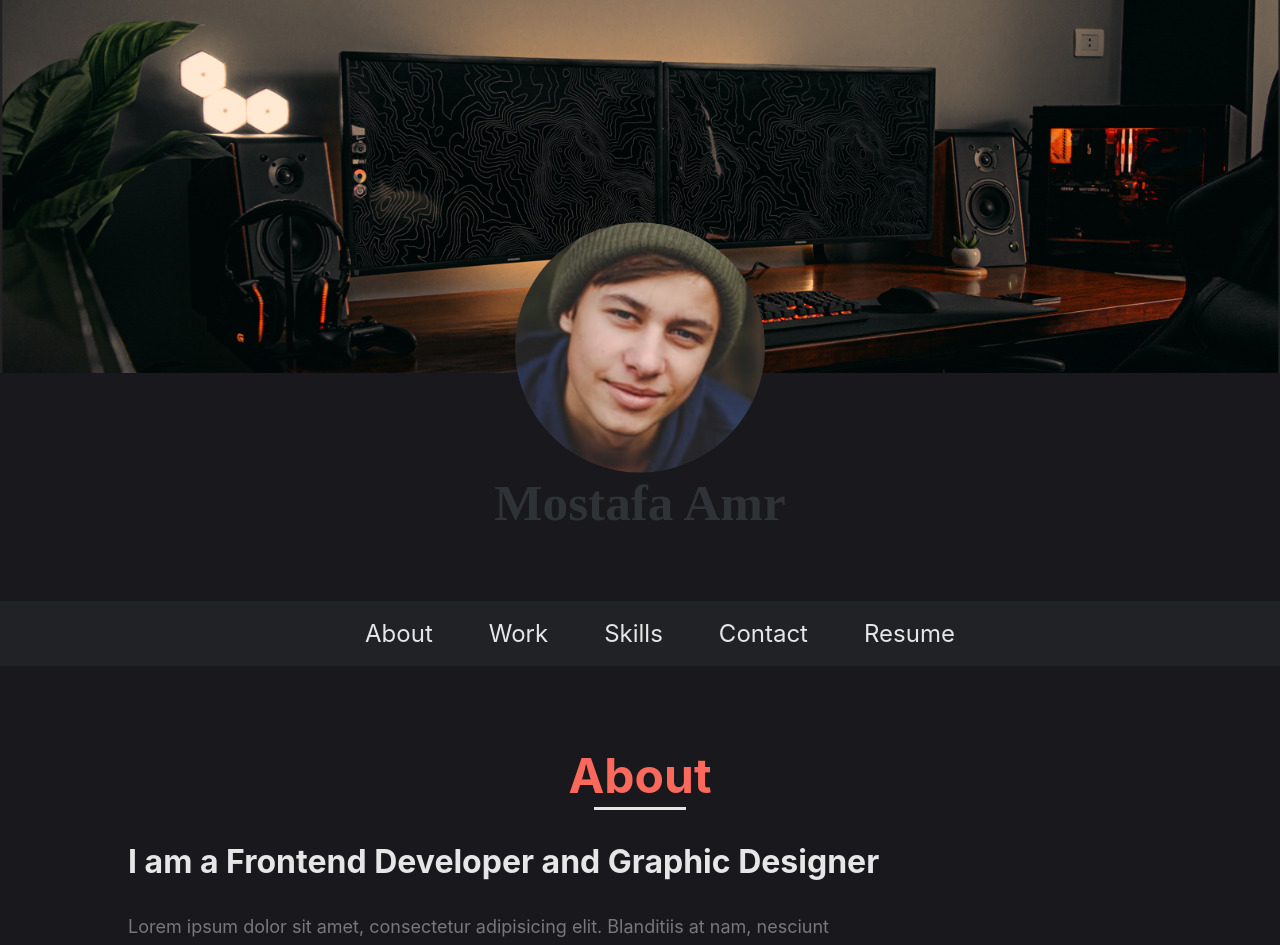
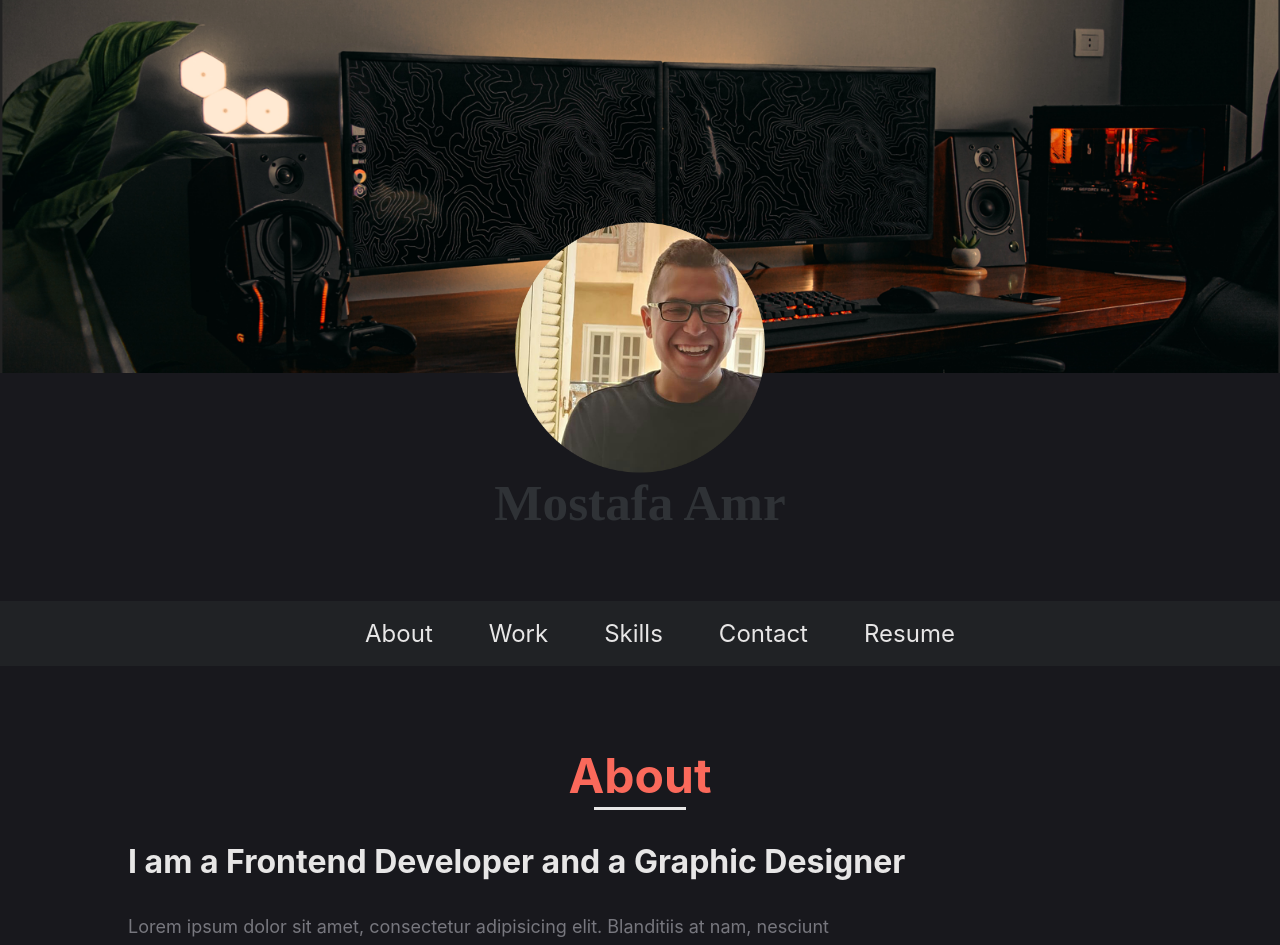
Before and after one commit to MostafaAmrHamed/portfolio, a React (Create React App) app: page / in a window 1280 px wide. Shown: the top 945 px of the page. Built offline with nearby package versions, Linux system fonts and the light colour scheme; a web font is replaced by a local one.

Commit message:
changed profile picture and fixed title in about section

```diff
--- a/src/components/About/About.tsx
+++ b/src/components/About/About.tsx
@@ -7,7 +7,7 @@ export const About = () => {
     <div className={styles.about} id="about">
       <div className={styles.container}>
         <h1 className={styles.title}> About </h1>
-        <h1 className={styles.intro}>I am a Frontend Developer and Graphic Designer</h1>
+        <h1 className={styles.intro}>I am a Frontend Developer and a Graphic Designer</h1>
         <p className={styles.info}>
           Lorem ipsum dolor sit amet, consectetur adipisicing elit. Blanditiis at nam, nesciunt
           consequuntur beatae ducimus vero nemo minima ullam expedita. Magnam aliquam accusamus
--- a/src/components/header/header.tsx
+++ b/src/components/header/header.tsx
@@ -3,6 +3,7 @@ import React from 'react';
 import styles from './header.module.css';
 import bg from './bg.png';
 import profile from './profile.png';
+import profile2 from './profile_2.png';
 
 export const Header: React.FC = () => {
   return (
@@ -10,7 +11,7 @@ export const Header: React.FC = () => {
       <img src={bg} height={'auto'} width={'100%'} alt="Cover" />
       <div className={styles.profile_container}>
         <div className={styles.profile_info}>
-          <img className={styles.profile_photo} src={profile} alt="porfilePicture" />
+          <img className={styles.profile_photo} src={profile2} alt="porfilePicture" />
           <h1 className={styles.profile_name}>Mostafa Amr</h1>
         </div>
       </div>
```
Also changed, not shown: src/components/header/profile_2.png (added).
